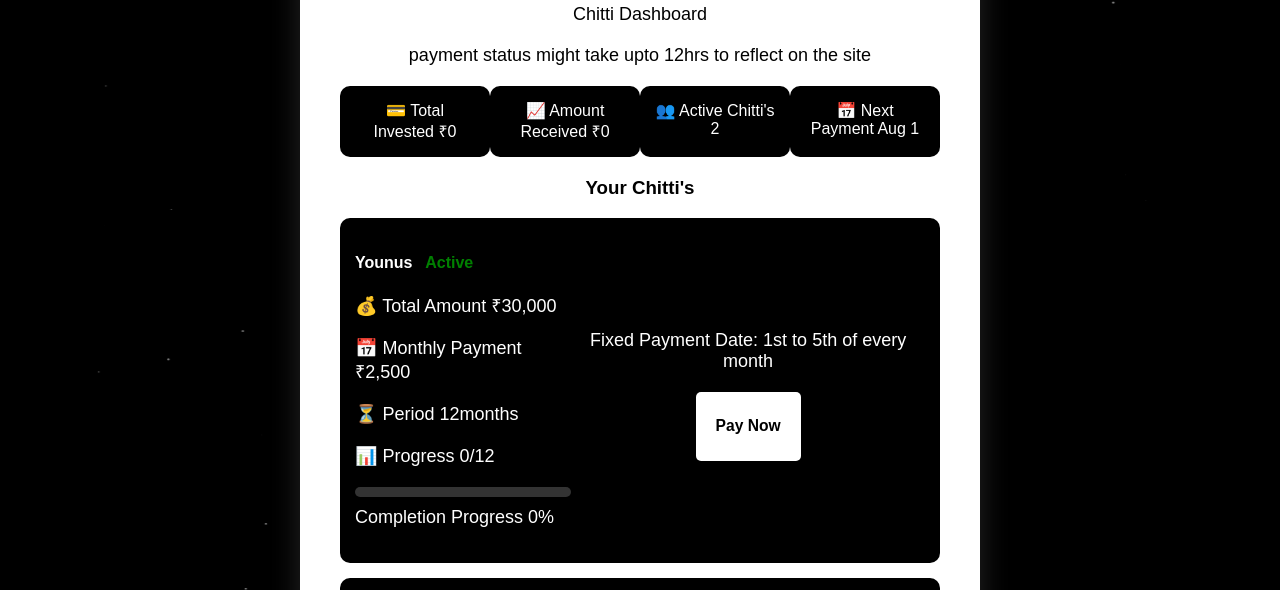
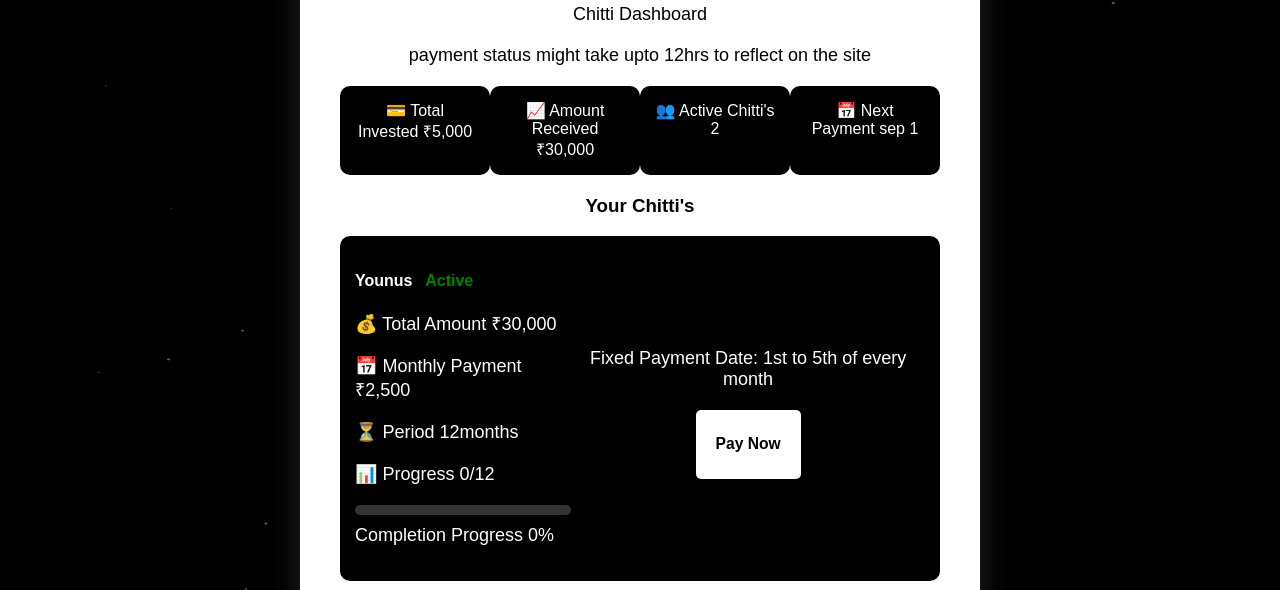
Before and after one commit to baderahmed3901-netizen/chitfund, a plain HTML site: page Bader.html in a window 1280 px wide. Shown: the part 123-713 px from the top of the page. Drawn offline with Linux system fonts and the light colour scheme.

Commit message:
Bismillah

```diff
--- a/Bader.html
+++ b/Bader.html
@@ -254,10 +254,10 @@
     <button class="logout" onclick="logout()">Logout</button>
     <button class="spin-button" onclick="window.location.href='spin.html'">Spin</button>
     <div class="stats">
-      <div class="stat-card"><canvas class="particles-canvas"></canvas><span>💳</span> Total Invested ₹0</div>
-      <div class="stat-card"><canvas class="particles-canvas"></canvas><span>📈</span> Amount Received ₹0</div>
+      <div class="stat-card"><canvas class="particles-canvas"></canvas><span>💳</span> Total Invested ₹5,000</div>
+      <div class="stat-card"><canvas class="particles-canvas"></canvas><span>📈</span> Amount Received ₹30,000</div>
       <div class="stat-card"><canvas class="particles-canvas"></canvas><span>👥</span> Active Chitti's 2</div>
-      <div class="stat-card"><canvas class="particles-canvas"></canvas><span>📅</span> Next Payment Aug 1</div>
+      <div class="stat-card"><canvas class="particles-canvas"></canvas><span>📅</span> Next Payment sep 1</div>
     </div>
     <h3>Your Chitti's</h3>
     <div class="chitti-card">
```
Also changed, not shown: afifaazam.html (+2 -2 lines), ahmed.html (+3 -3 lines), basith.html (+2 -2 lines), ibrahimbusiness.html (+2 -2 lines), ibrahimpersonal.html (+2 -2 lines), labeebasiraj.html (+2 -2 lines), mariya.html (+2 -2 lines), meraj.html (+2 -2 lines).
